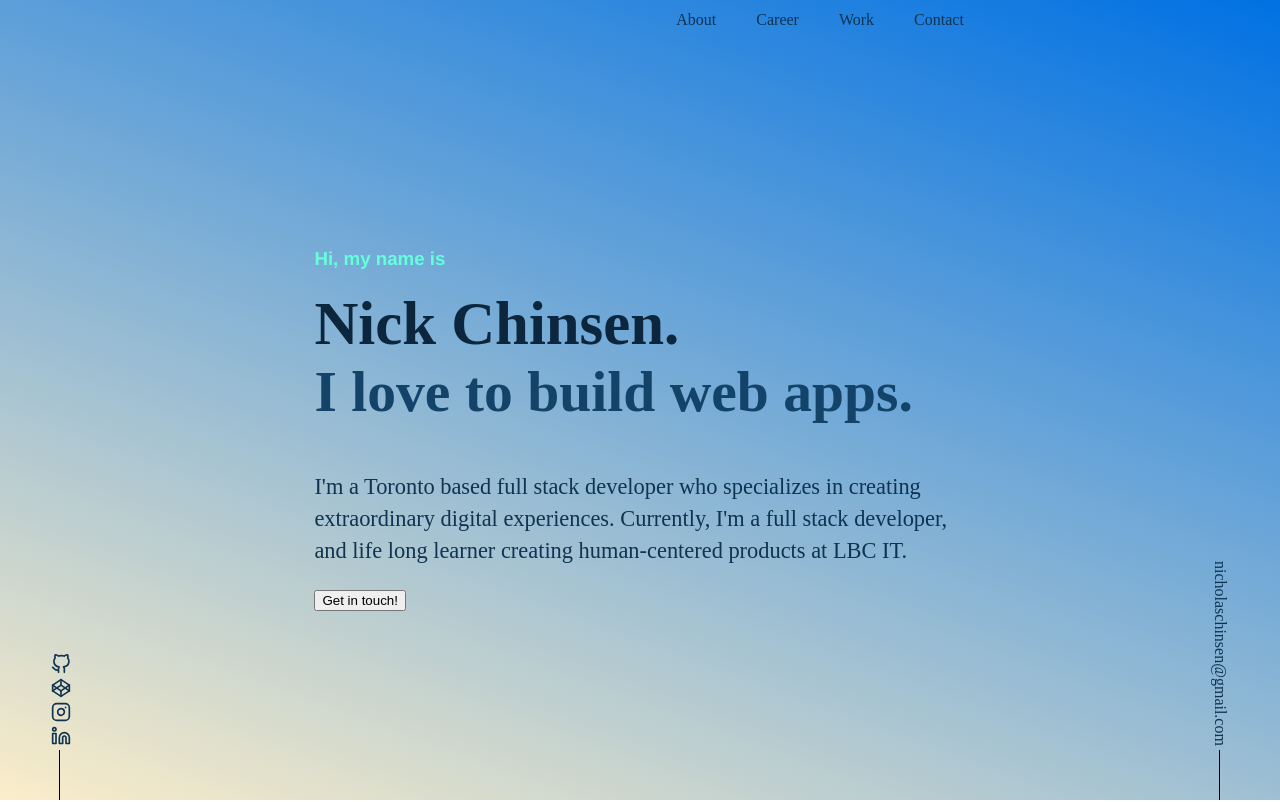
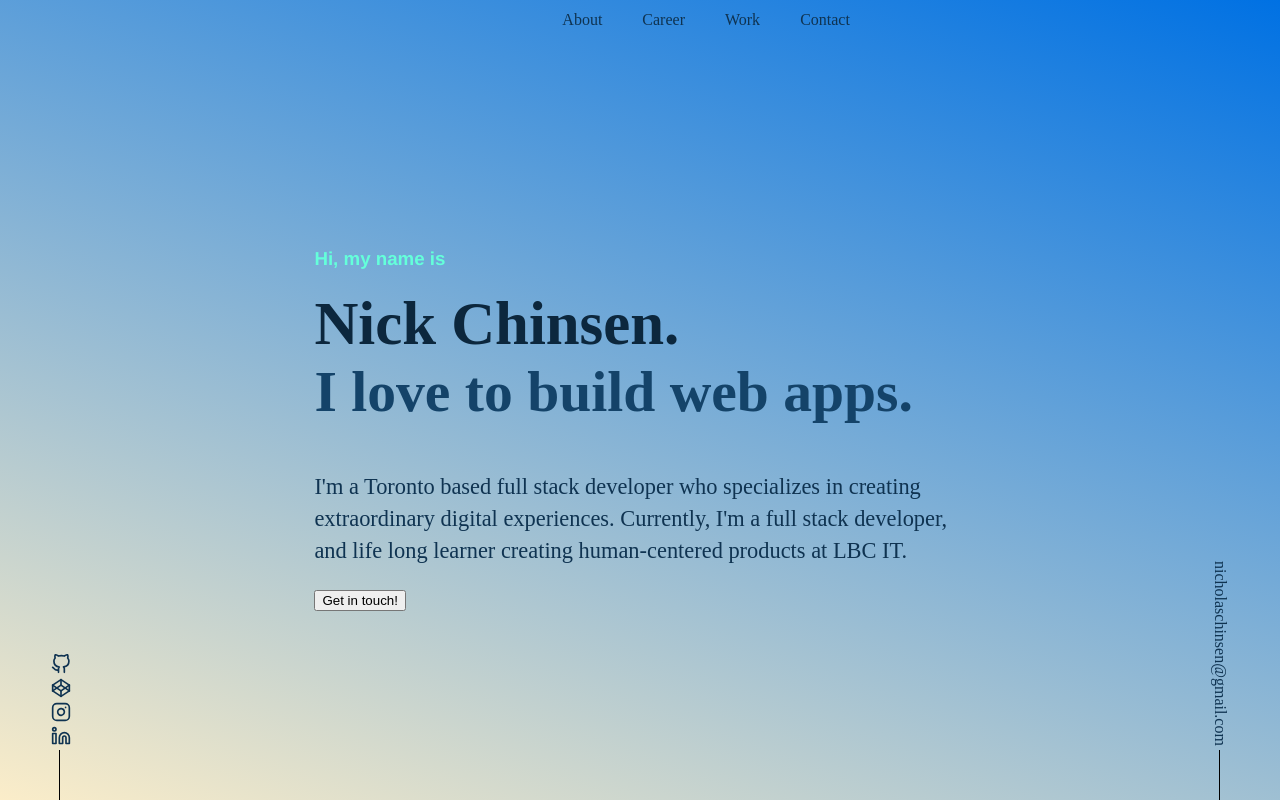
Before and after one commit to karnnivore/nick-chinsen-website, a Next.js app: page / in a window 1280 px wide. Shown: the top 802 px of the page. Built offline with nearby package versions, Linux system fonts and the light colour scheme.

Commit message:
Update Navigation layout remove logo

```diff
--- a/components/layout/Nav.tsx
+++ b/components/layout/Nav.tsx
@@ -4,9 +4,6 @@ import styles from '../../styles/layout/Nav.module.css'
 export const Nav = () => {
   return (
     <header className={styles.landingHeader}>
-      <div>
-        <img/>
-      </div>
       <div className={styles.headerLinks}>
         <ul>
           <li>
--- a/styles/layout/Nav.module.css
+++ b/styles/layout/Nav.module.css
@@ -1,8 +1,8 @@
 /* header styling */
 .landingHeader {
   display: flex;
-  justify-content: space-around;
   align-items: center;
+  justify-content: center;
   height: 5vh;
 }
 .headerLinks {
```
